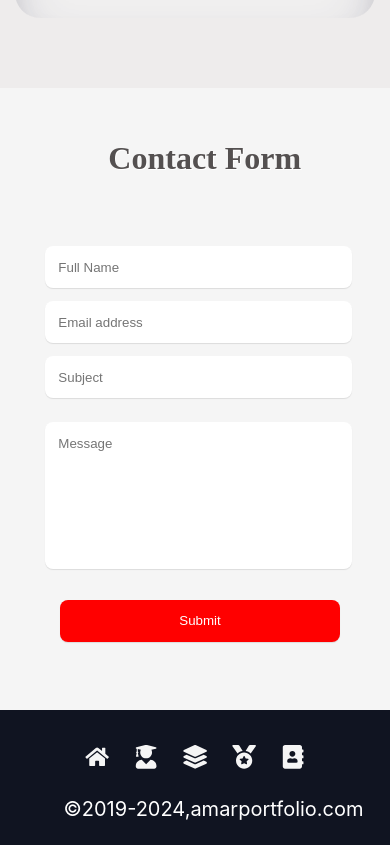
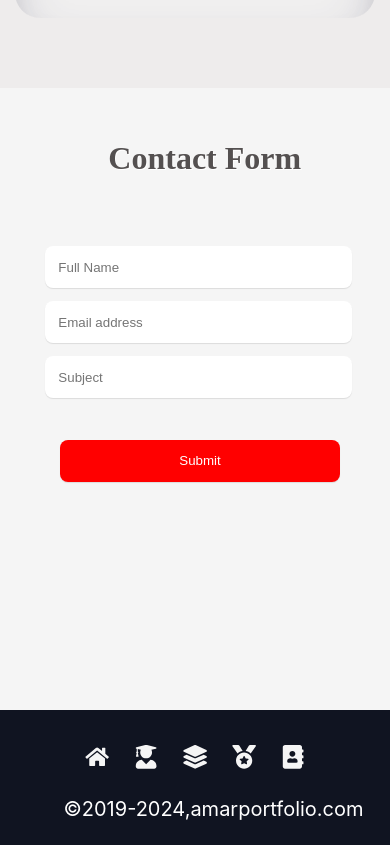
Before and after one commit to Amaranadh9989/Amaranadh_portfolio, a React (Create React App) app: page / in a window 390 px wide. Shown: the part 5281-6126 px from the top of the page. Built offline with nearby package versions, Linux system fonts and the light colour scheme.

Commit message:
responsive testing25

```diff
--- a/src/components/ContactForm.css
+++ b/src/components/ContactForm.css
@@ -97,7 +97,7 @@ h1 {
   }
   .input-message {
     width:200px;
-    top:290px;
+    top:270px;
     margin-right:80px;
   }
   }
@@ -107,11 +107,13 @@ h1 {
   }
   .input-message {
     top:155px;
+    display: none;
   }
   }
 @media (max-width:820px){
     .input-message {
       top:110px;
+      display: none;
     }
 }
 @media (max-width:768px){
```
